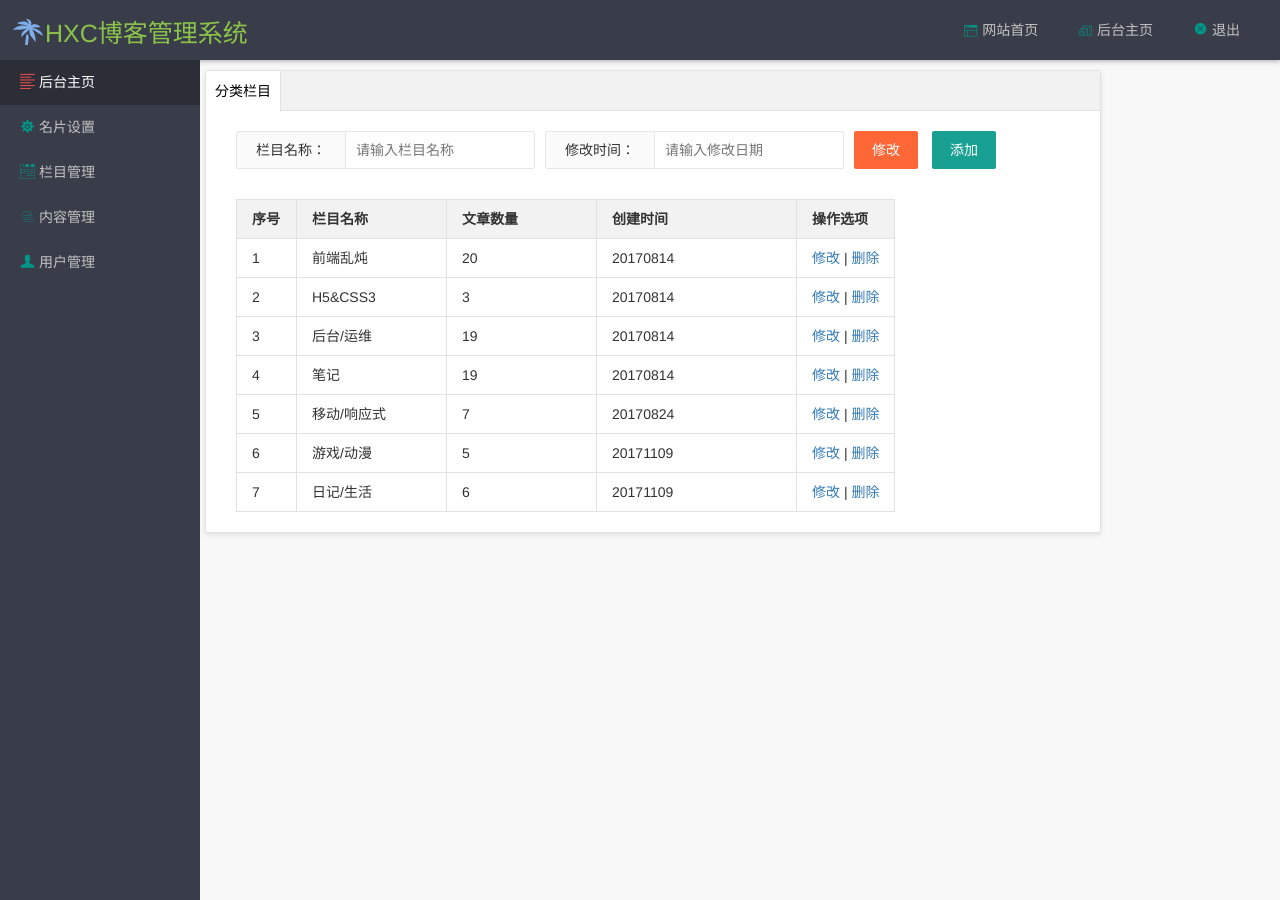
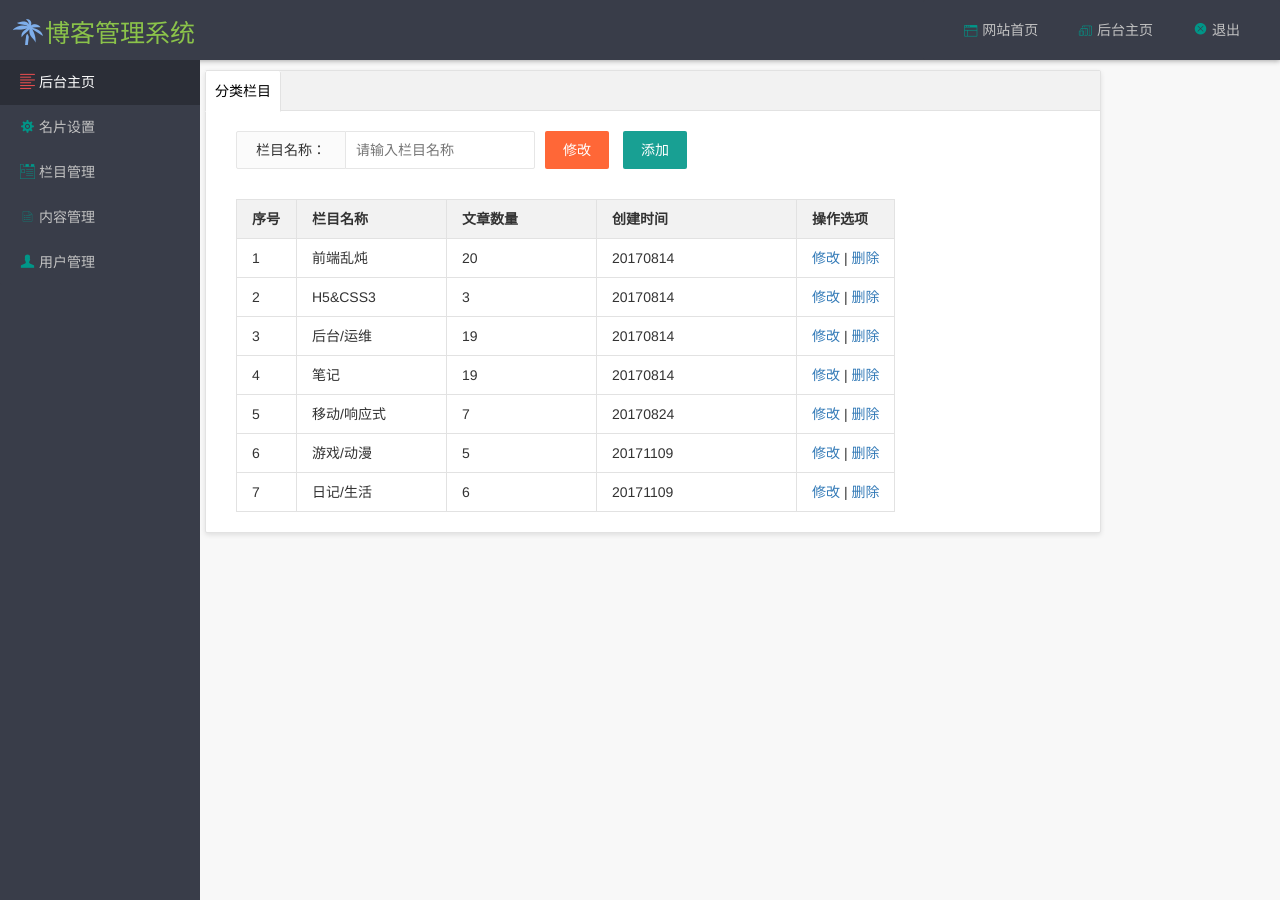
Before and after one commit to jerryKing209/blog, a CodeIgniter app: page /database/Category/index in a window 1280 px wide. Run offline with CodeIgniter, Linux system fonts and the light colour scheme; the visitor is signed in with stand-in values (Sample User, id 1); data comes from the database, SQL or seed files in the repository; some libraries are stand-ins or nearby versions.

Commit message:
修改site

```diff
--- a/application/controllers/Category.php
+++ b/application/controllers/Category.php
@@ -34,7 +34,7 @@ class Category extends CI_Controller {
 	public function addcate() {
 		//获取分类信息
 		$category = $this->input->post('category');
-		$datetime = $this->input->post('datetime');
+		$datetime = $this->input->post('datetime') ?? time();
 		$info = array("catename"=>$category,"createtime"=>$datetime);
 		//执行添加操作
 		if($this->Category_model->add_category($info)) {
--- a/application/views/Admin/admin.php
+++ b/application/views/Admin/admin.php
@@ -2,7 +2,7 @@
 <div class="card_box">
 	<div class="layui-tab layui-tab-card admin_bg">
 	  <ul class="layui-tab-title">
-	    <li class="layui-this">名片设置</li>
+	    <!-- <li class="layui-this">名片设置</li> -->
 	  </ul>
 	  <div class="layui-tab-content" >
 	    <div class="layui-tab-item layui-show">
--- a/application/views/Admin/category.php
+++ b/application/views/Admin/category.php
@@ -16,10 +16,10 @@
                 <input type="text" id="inputCate1"  name = "category" lay-verify="required" placeholder="请输入栏目名称" autocomplete="off" class="layui-input">
               </div>
 
-              <label class="layui-form-label">修改时间：</label>
+<!--               <label class="layui-form-label">修改时间：</label>
               <div class="layui-input-inline">
                 <input type="text" id="inputTime3" name = "datetime" lay-verify="required" placeholder="请输入修改日期" autocomplete="off" class="layui-input">
-              </div>
+              </div> -->
 
               <div style="display: inline-block;">
                  <button class="layui-btn layui-btn-danger" type = "submit" id = "changecate">修改</button>
--- a/application/views/Admin/header.php
+++ b/application/views/Admin/header.php
@@ -40,7 +40,7 @@ a:hover{
 <!--顶部导航开始-->
 <div class="nav_top">
 	<div class="nav_title">
-    <i class="layui-icon" style="font-size: 35px; color: #7eaeea;">&#xe62e;</i>HXC博客管理系统</div>
+    <i class="layui-icon" style="font-size: 35px; color: #7eaeea;">&#xe62e;</i>博客管理系统</div>
 	<div class="nav_li">
   	<ul class="layui-nav">
   	  <li class="layui-nav-item"><a href="<?php echo site_url('Home/index');?>" target="_blank"><i class="layui-icon" style="font-size: 15px; color: #009688;">&#xe632;</i> 网站首页</a></li>
--- a/application/views/Home/header.php
+++ b/application/views/Home/header.php
@@ -27,7 +27,7 @@ body{background: #eee;font-family: Microsoft YaHei;}
 	<ul class="layui-nav">
 		<li id="nav_bar_li" >
 			<a href="<?php echo site_url('Home/index')?>">
-			<img src="/public/theme/images/logo.png">
+			<!-- <img src="/public/theme/images/logo.png"> -->
 			</a>
 		</li>
 
```
